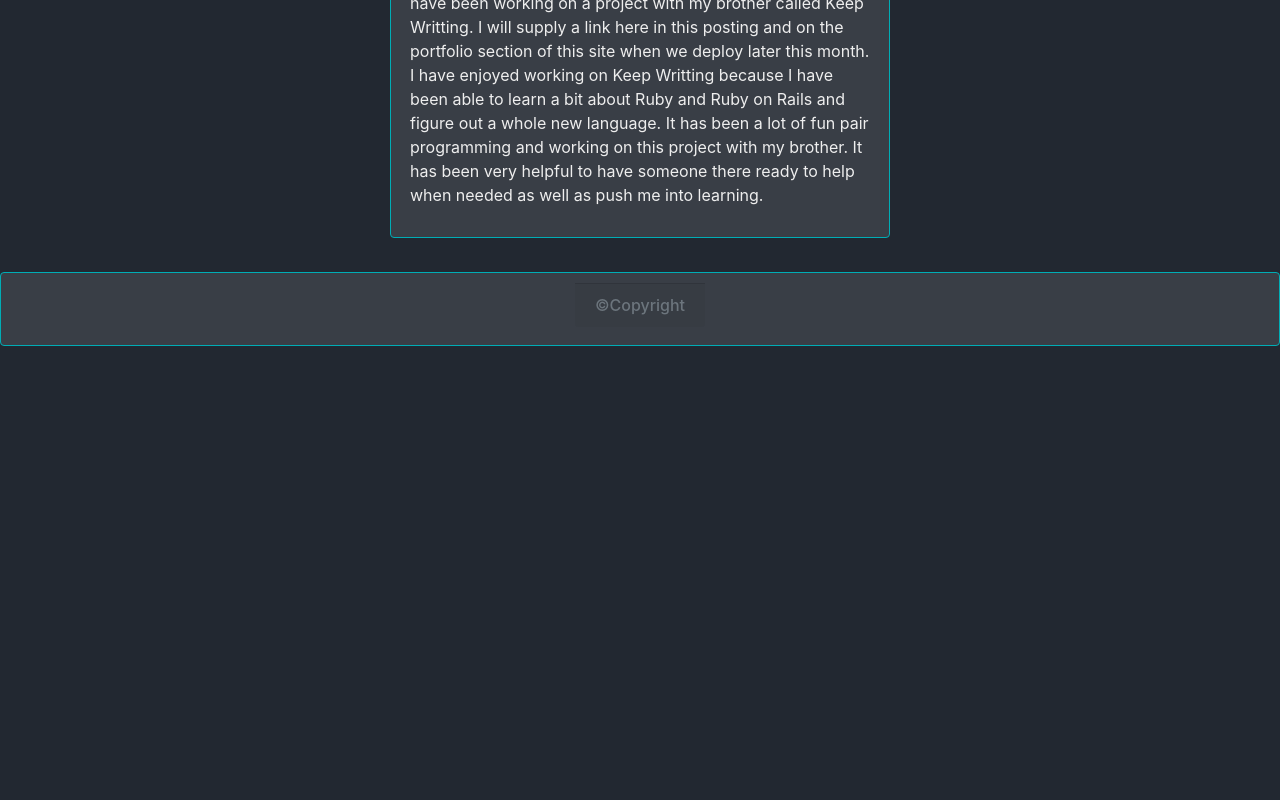
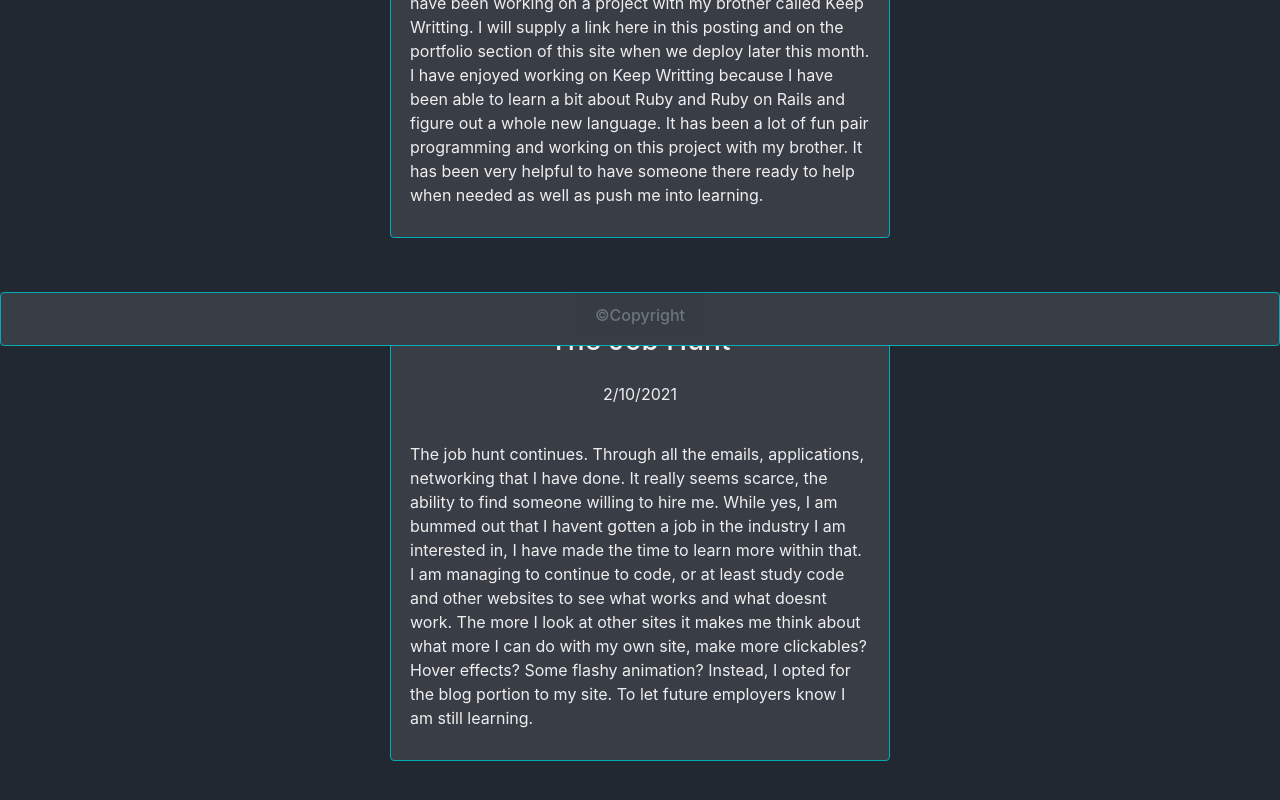
Before and after one commit to MrCartree/Portfolio-React, a React (Create React App) app: page /#/blog in a window 1280 px wide. Shown: the part 454-1254 px from the top of the page. Before the commit the page ends 800 px from the top, so only its background shows below. Built offline with nearby package versions, Linux system fonts and the light colour scheme.

Commit message:
blog post

```diff
--- a/src/Blog.js
+++ b/src/Blog.js
@@ -4,5 +4,11 @@ export const Blog = [
         "title": "Keep Writting",
         "date": "2/09/2021",
         "bloggy": "Hello, and welcome to the first blog post. Here I will be posting about things that I learn and am currently putting into practice. I plan to be picking up some books about programming and coding. The goal of this blog portion is to show future employers that I am continually learning as well as helping myself track my progress. I will date each of these posts and updates to show that I am continually updating my portfolio and continuing the learn. Recently I have been working on a project with my brother called Keep Writting. I will supply a link here in this posting and on the portfolio section of this site when we deploy later this month. I have enjoyed working on Keep Writting because I have been able to learn a bit about Ruby and Ruby on Rails and figure out a whole new language. It has been a lot of fun pair programming and working on this project with my brother. It has been very helpful to have someone there ready to help when needed as well as push me into learning."
+    },
+    {
+        "id": "2",
+        "title": "The Job Hunt",
+        "date": "2/10/2021",
+        "bloggy": "The job hunt continues. Through all the emails, applications, networking that I have done. It really seems scarce, the ability to find someone willing to hire me. While yes, I am bummed out that I havent gotten a job in the industry I am interested in, I have made the time to learn more within that. I am managing to continue to code, or at least study code and other websites to see what works and what doesnt work. The more I look at other sites it makes me think about what more I can do with my own site, make more clickables? Hover effects? Some flashy animation? Instead, I opted for the blog portion to my site. To let future employers know I am still learning."
     }
 ]
--- a/src/component/BlogCard/BlogCard.css
+++ b/src/component/BlogCard/BlogCard.css
@@ -1,4 +1,4 @@
-.card {
+.blog-card {
     min-width: 500px;
     display: flex;
     flex-direction: column;
@@ -6,6 +6,7 @@
     margin: auto;
     width: 75%;
     padding: 10px;
+    margin-bottom: 60px;
 }
 
 .card-body {
--- a/src/component/BlogCard/BlogCard.js
+++ b/src/component/BlogCard/BlogCard.js
@@ -3,7 +3,7 @@ import "./BlogCard.css";
 
 function ProjectCard(props) {
     return (
-        <div className="card" >
+        <div className="blog-card card" >
             <h3 className="card-text">{props.title}</h3>
             <p>{props.date}</p>
             <div className="card-body">
```
Also changed, not shown: 1 other file (tests, documents, lock files or other folders).
